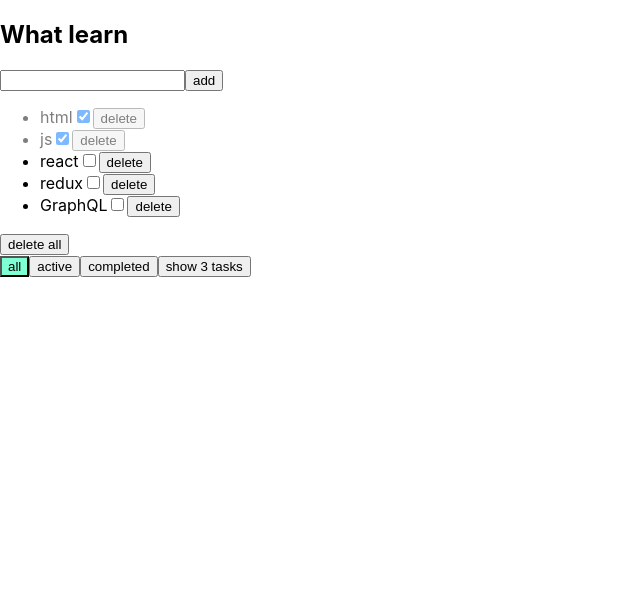
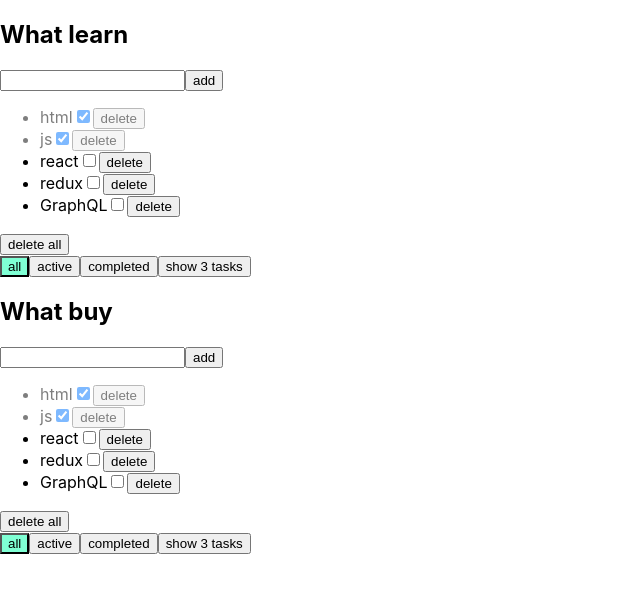
Before and after one commit to john1925brown/todoList, a React (Create React App) app: page / in a window 1280 px wide. Shown: the top 592 px of the page, without its empty margins (0-640 px from the left). Built offline with nearby package versions, Linux system fonts and the light colour scheme.

Commit message:
add second todo, create todos type

```diff
--- a/src/App.tsx
+++ b/src/App.tsx
@@ -1,9 +1,26 @@
+import { v1 } from 'uuid';
 import { ToDoList } from './components/ToDoList';
 
+export type FilterValuesType = 'all' | 'active' | 'completed' | 'firstThree';
+
+type TodoListsType = {
+  id: string;
+  title: string;
+  filter: FilterValuesType;
+};
+
 function App() {
+  let todoLists: Array<TodoListsType> = [
+    { id: v1(), title: 'What learn', filter: 'all' },
+    { id: v1(), title: 'What buy', filter: 'all' },
+  ];
   return (
     <div className="App">
-      <ToDoList title={'What learn'} />
+      {todoLists.map((todo) => {
+        return <ToDoList title={todo.title} />;
+      })}
+      {/* <ToDoList title={'What learn'} /> */}
+      {/* <ToDoList title={'What learn'} /> */}
     </div>
   );
 }
--- a/src/components/ToDoList.tsx
+++ b/src/components/ToDoList.tsx
@@ -1,14 +1,13 @@
 import { ChangeEvent, useState } from 'react';
 import { v1 } from 'uuid';
 import './toDoList.css';
+import { FilterValuesType } from '../App';
 
 type TaskType = {
   id: string;
   title: string;
   isDone: boolean;
 };
-
-type FilterValuesType = 'all' | 'active' | 'completed' | 'firstThree';
 
 type PropsType = {
   title: string;
```
